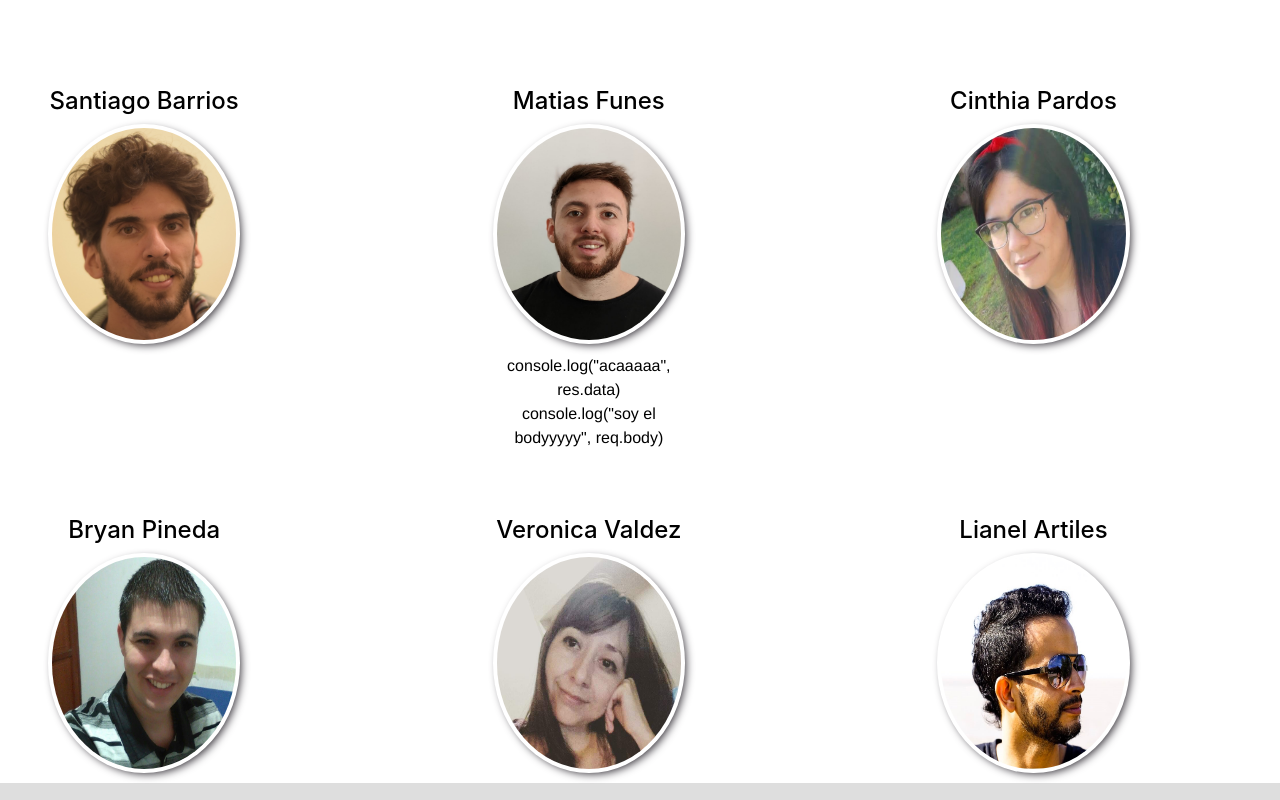
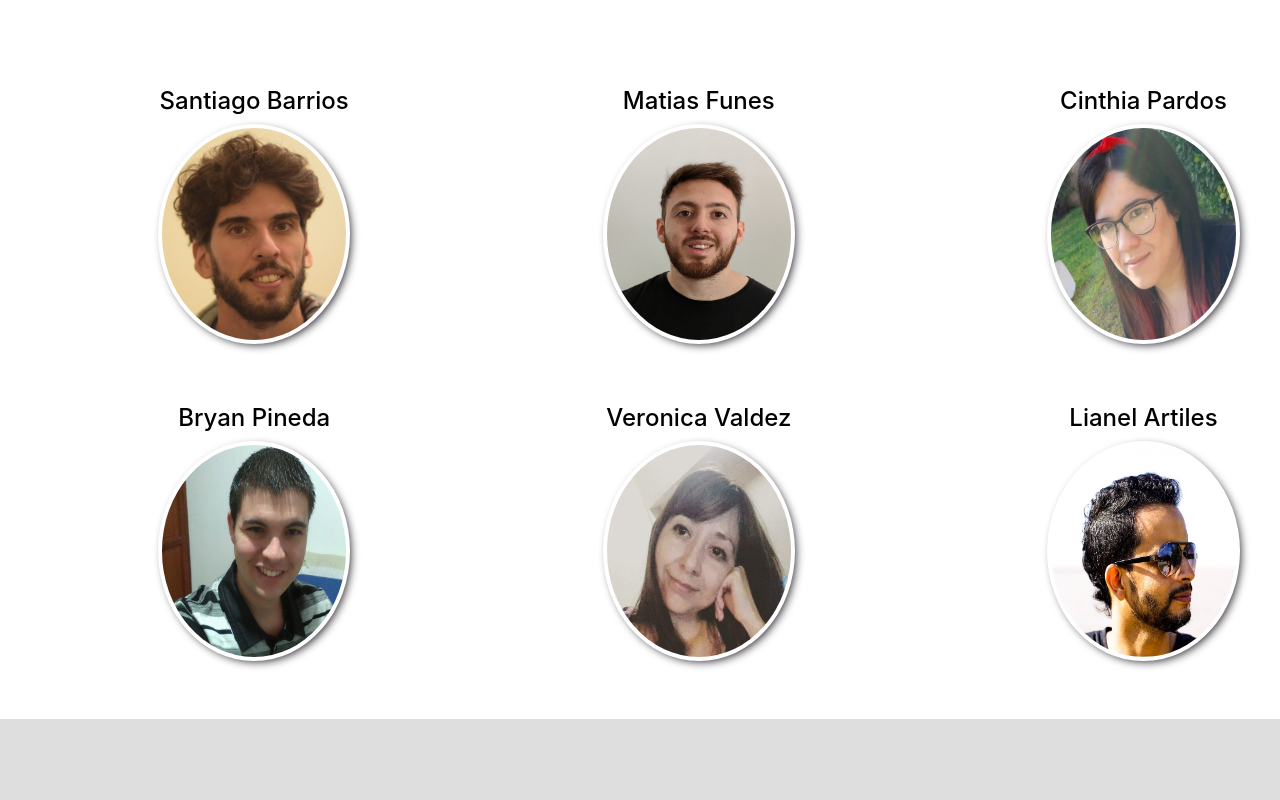
Before and after one commit to BryanCPineda/Ecommerce-ft05-Group3, a React (Create React App) app in the folder client/: page /user/about in a window 1280 px wide. Shown: the part 400-1200 px from the top of the page. Built offline with nearby package versions, Linux system fonts and the light colour scheme; no server answers.

Commit message:
cambios en reviews

```diff
--- a/client/src/components/Footer/About.jsx
+++ b/client/src/components/Footer/About.jsx
@@ -16,8 +16,8 @@ const About = () => {
             </h4>
           </div>
 
-          <Row>
-             <Col className="mr-auto" md="2" sm="3">
+          <Row >
+             <Col className="mr-auto" style={{marginLeft: '110px'}} md="2" sm="3">
               <h4 className="title-1">Santiago Barrios</h4>
               <img
                 alt="..."
@@ -27,16 +27,16 @@ const About = () => {
               <p className="title-1">
               </p>
             </Col>
-            <Col className="mr-auto" md="2" sm="3">
+            <Col className="mr-auto" style={{marginLeft: '110px'}} md="2" sm="3">
               <h4 className="title-1">Matias Funes</h4>
               <img
                 alt="..."
                 className="img-circle img-responsive"
                 src={"/images/about/mati.jpeg"}
               />
-              <p className="title-1">console.log("acaaaaa", res.data)<br></br>console.log("soy el bodyyyyy", req.body)</p>
+              <p className="title-1"></p>
             </Col>
-            <Col className="mr-auto" md="2" sm="3">
+            <Col className="mr-auto" style={{marginLeft: '110px'}} md="2" sm="3">
               <h4 className="title-1">Cinthia Pardos</h4>
               <img
                 alt="..."
@@ -46,8 +46,8 @@ const About = () => {
               <p className="title-1"></p>
             </Col>
           </Row>
-          <Row>
-            <Col className="mr-auto" md="2" sm="3">
+          <Row className="pb-5">
+            <Col className="mr-auto" style={{marginLeft: '110px'}} md="2" sm="3">
               <h4 className="title-1">Bryan Pineda</h4>
               <img
                 alt="..."
@@ -56,7 +56,7 @@ const About = () => {
               />
               <p className="title-1"></p>
             </Col>
-            <Col className="mr-auto" md="2" sm="3">
+            <Col className="mr-auto" style={{marginLeft: '110px'}} md="2" sm="3">
               <h4 className="title-1">Veronica Valdez</h4>
               <img
                 alt="..."
@@ -65,7 +65,7 @@ const About = () => {
               />
               <p className="title-1"></p>
             </Col>
-            <Col className="mr-auto" md="2" sm="3">
+            <Col className="mr-auto" style={{marginLeft: '110px'}} md="2" sm="3">
               <h4 className="title-1">Lianel Artiles </h4>
               <img
                 alt="..."
--- a/client/src/components/Reviews/AddReview.jsx
+++ b/client/src/components/Reviews/AddReview.jsx
@@ -45,15 +45,15 @@ function AddReview({
     if (description.length == "") {
       descriptionNullErr = " Description can not be empty";
     }
-    if (description.length < 20) {
-      descriptionShortErr = (
-        <p>
-          {" "}
-          Please be more verbose ;)
-          <br /> At least 20 characters
-        </p>
-      );
-    }
+    // if (description.length < 20) {
+    //   descriptionShortErr = (
+    //     <p>
+    //       {" "}
+    //       Please be more verbose ;)
+    //       <br /> At least 20 characters
+    //     </p>
+    //   );
+    // }
     if (starsErr || descriptionShortErr || descriptionNullErr) {
       setErr({ starsErr, descriptionShortErr, descriptionNullErr });
       return false;
@@ -74,7 +74,11 @@ function AddReview({
         icon: "success",
       });
       setShow(false);
+      setTimeout(() => {
+        window.location.reload()
+      }, 1000);
     }
+
   };
 
   const handleOnclick = (e) => {
--- a/client/src/components/Reviews/EditReview.jsx
+++ b/client/src/components/Reviews/EditReview.jsx
@@ -40,7 +40,11 @@ function EditReview({editReview, productName, reviewid, reviewDescription }, ) {
         icon: "success",
       })
       setShow(false);
+      setTimeout(() => {
+        window.location.reload()
+      }, 1000);
     }
+
   }
   function validateForm(){
     setErr({starsErr:"",  descriptionErr:""});
@@ -54,9 +58,9 @@ function EditReview({editReview, productName, reviewid, reviewDescription }, ) {
     if(description.length == ""){
       descriptionNullErr = " Description can not be empty";
     }
-    if(description.length < 20){
-      descriptionShortErr = (<p> Please be more verbose ;)<br/> At least 20 characters</p>);
-    }
+    // if(description.length < 20){
+    //   descriptionShortErr = (<p> Please be more verbose ;)<br/> At least 20 characters</p>);
+    // }
     if(starsErr || descriptionShortErr || descriptionNullErr) {
       setErr({ starsErr, descriptionShortErr, descriptionNullErr });
       return false;
--- a/client/src/components/Reviews/ReviewCard.jsx
+++ b/client/src/components/Reviews/ReviewCard.jsx
@@ -27,7 +27,11 @@ function ReviewCard({reviewDescription, reviewid, reviewQualification, deleteRev
           icon: "success",
         })
         setShow(false);
+        setTimeout(() => {
+          window.location.reload()
+        }, 1000);
       }
+
     })
   }
   const handleOnclick = (e) => {
--- a/client/src/components/Users/Profile.css
+++ b/client/src/components/Users/Profile.css
@@ -47,3 +47,6 @@ th{
 }
 Button{
 }
+.lianel {
+  box-shadow: 5px 5px 10px -2px rgb(53, 49, 56);
+}
--- a/client/src/components/Users/Profile.jsx
+++ b/client/src/components/Users/Profile.jsx
@@ -152,11 +152,11 @@ const UserProfile = ({
       {!token && !user ? <Redirect to="/user/catalogo" /> : null}
       <div className="d-flex justify-content-center" style={{ color: "white" }}>
         <div
-          className="flex-orders d-flex flex-column"
+          className="flex-orders d-flex flex-column lianel"
           style={{ marginTop: "-350px", backgroundColor: 'white', width: '500px' }}
         >
 
-          <p className="textShadow" style={{ color: "black", fontSize: "40px" }}>
+          <p className="textShadow d-flex justify-content-center" style={{ color: "black", fontSize: "40px" }}>
             Personal information:
           </p>
           <br></br>
@@ -210,22 +210,22 @@ const UserProfile = ({
           <div>
             {
               user && user.name === user.lastname ?
-              (<p style={{ fontSize: "25px", color: "black" }}>
+              (<p className="ml-3" style={{ fontSize: "25px", color: "black" }}>
                 <b>Username:</b> {user && user.name}
               </p>) :
                 (<div>
-                  <p style={{ fontSize: "25px", color: "black" }}>
+                  <p className="ml-3" style={{ fontSize: "25px", color: "black" }}>
                     <b>First Name:</b> {user && user.name}
                   </p>
-                  <p style={{ fontSize: "25px", color: "black" }}>
+                  <p className="ml-3" style={{ fontSize: "25px", color: "black" }}>
                     <b>Last Name:</b> {user && user.lastname}
                   </p>
                 </div>)
             }
-            <p style={{ fontSize: "25px", color: "black" }}>
+            <p className="ml-3" style={{ fontSize: "25px", color: "black" }}>
               <b>Email:</b> {user && user.email}
             </p>
-            <p style={{ fontSize: "25px", color: "black" }}>
+            <p className="ml-3" style={{ fontSize: "25px", color: "black" }}>
               <b>Reset password:</b>{" "}
               <Button className="button-register" onClick={handleShow}>
                 Here
```
